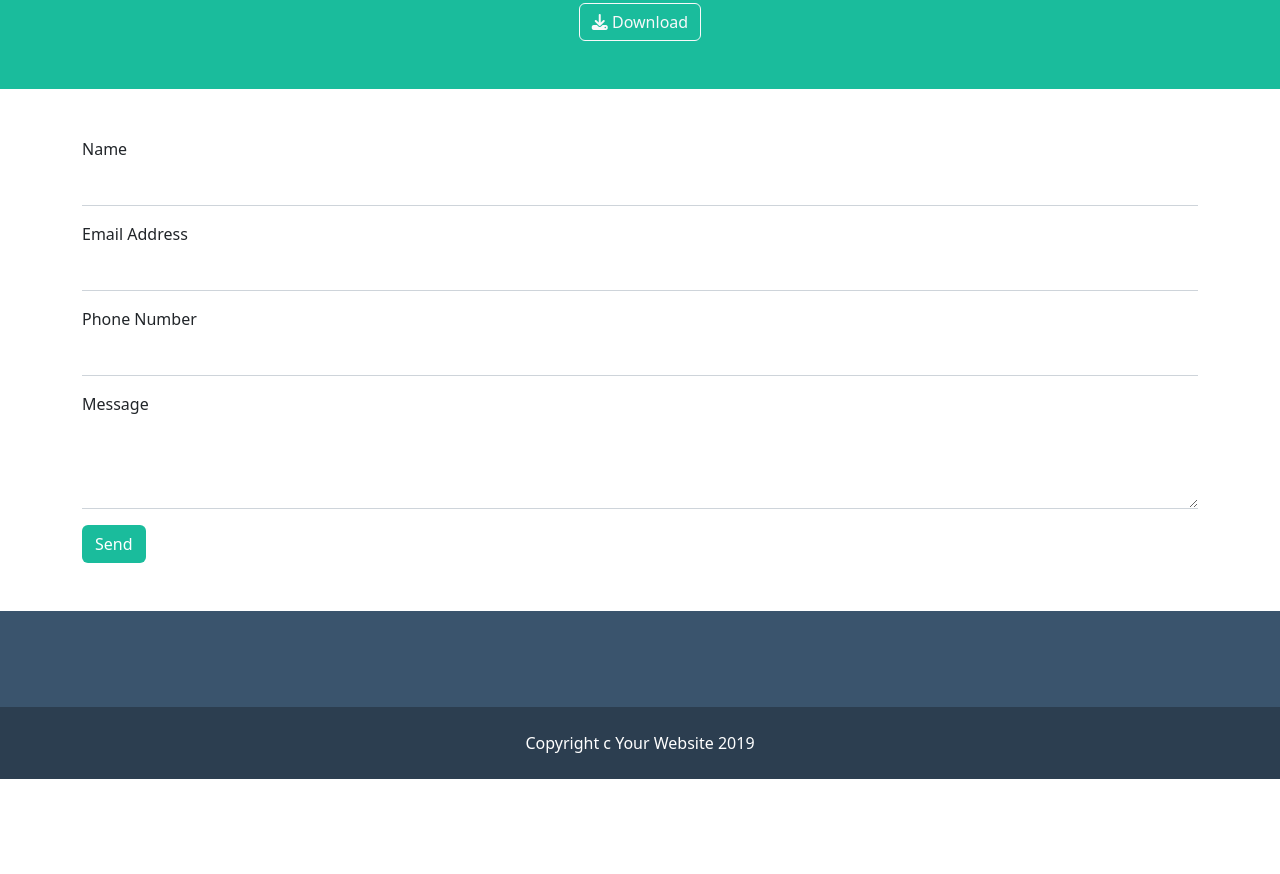
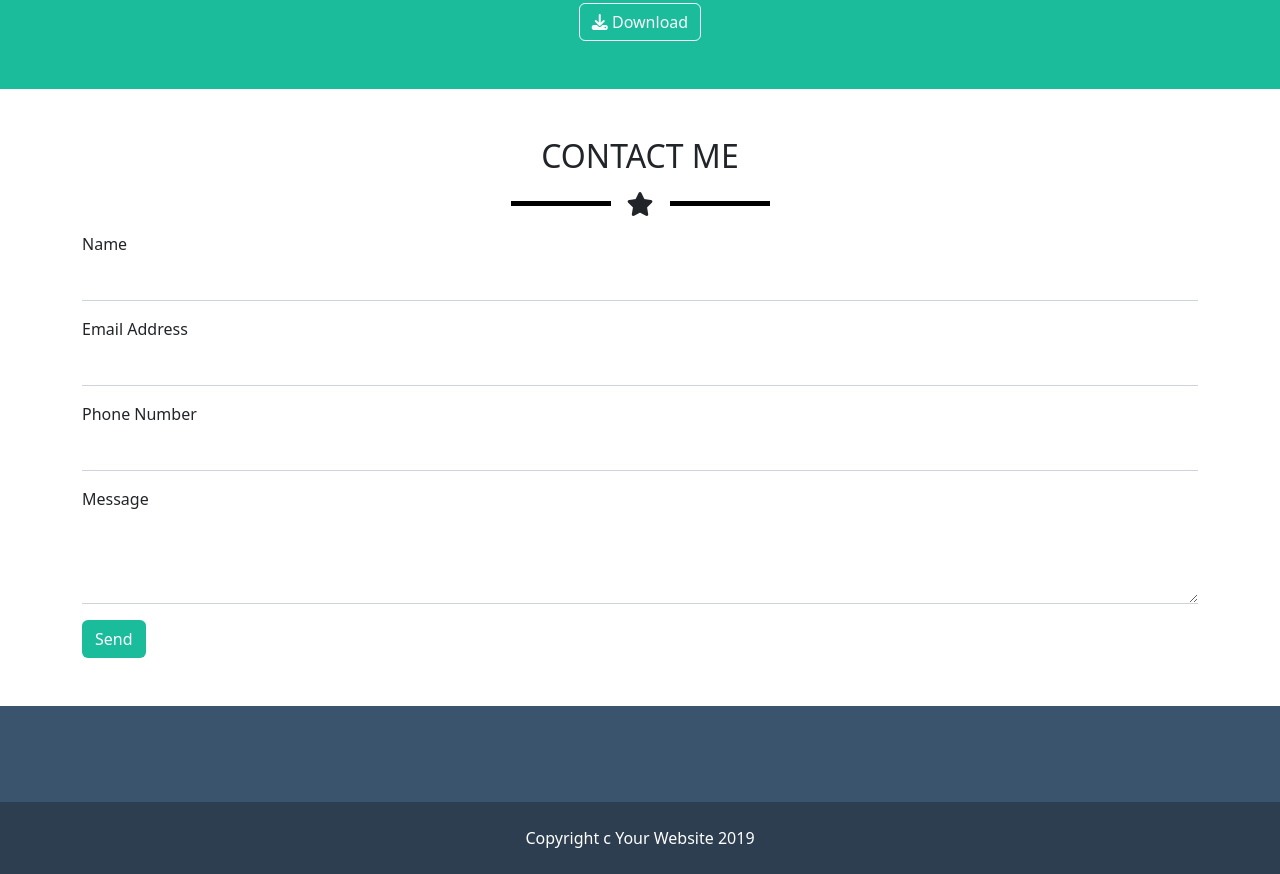
Before and after one commit to xGIANOx/html-css-bootstrap-freelancer, a plain HTML site: page index.html in a window 1280 px wide. Shown: the part 1663-2537 px from the top of the page. Before the commit the page ends 2442 px from the top, so only its background shows below. Drawn offline with nearby package versions, Linux system fonts and the light colour scheme.

Commit message:
[add] contact me section content

```diff
--- a/index.html
+++ b/index.html
@@ -131,7 +131,15 @@
         <!--/.about-->
 
         <section class="contact pt-5 pb-5">
-            <div class="container">
+            <div class="container text-center">
+                <h2>CONTACT ME</h2>
+                <div class="star d-flex justify-content-center align-items-center my-3 ">
+                    <div class="left_star_black"></div>
+                    <i class="fa-solid fa-star ms-3 me-3 color_black fs-4 text"></i>
+                    <div class="right_star_black"></div>
+                </div>
+
+                <div class="my_form text-start">
                     <div class="mb-3">
                         <label for="formGroupExampleInput" class="form-label">Name</label>
                         <input type="text" class="form-control border-top-0 border-start-0 border-end-0 rounded-0" id="formGroupExampleInput">
@@ -150,6 +158,7 @@
                     </div>
 
                     <button type="button" class="btn my_bg_primary text-white">Send</button>
+                </div>
 
             </div>
         </section>
```
Lines whose indentation alone changed are shown as unchanged.
